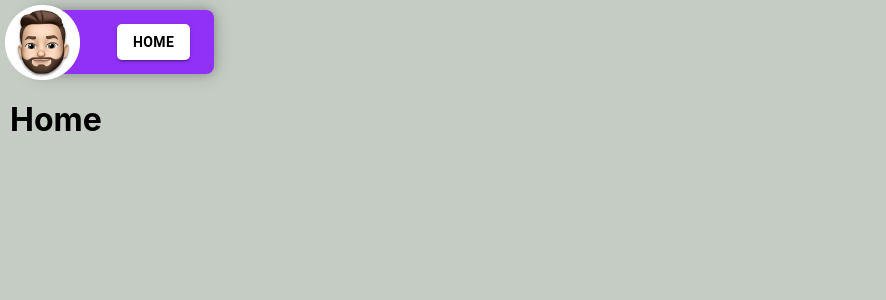
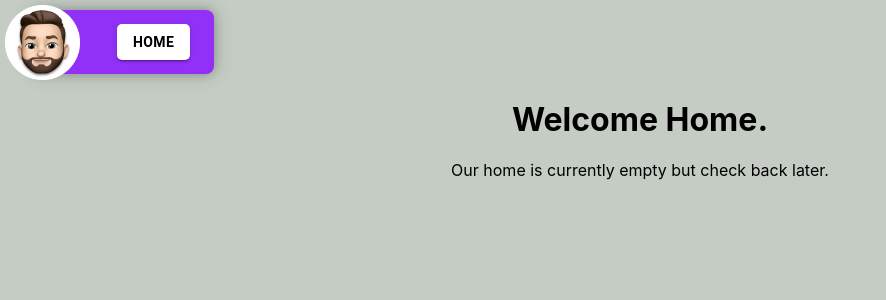
Before and after one commit to DRob1260/drew-robert-site, a React (Create React App) app: page /home in a window 1280 px wide. Shown: the top 300 px of the page, without its empty margins (0-886 px from the left). Built offline with nearby package versions, Linux system fonts and the light colour scheme.

Commit message:
add some more placeholder text to home page

```diff
--- a/src/App/Home/Home.scss
+++ b/src/App/Home/Home.scss
@@ -2,4 +2,5 @@
   margin-top: 100px;
   margin-left: 10px;
   margin-right: 10px;
+  text-align: center;
 }
--- a/src/App/Home/Home.tsx
+++ b/src/App/Home/Home.tsx
@@ -5,7 +5,8 @@ const Home: React.FunctionComponent = () => {
   return (
     <div className={"Home"} data-testid={"Home"}>
       <main>
-        <h1>Home</h1>
+        <h1>Welcome Home.</h1>
+        <p>Our home is currently empty but check back later.</p>
       </main>
     </div>
   );
```
